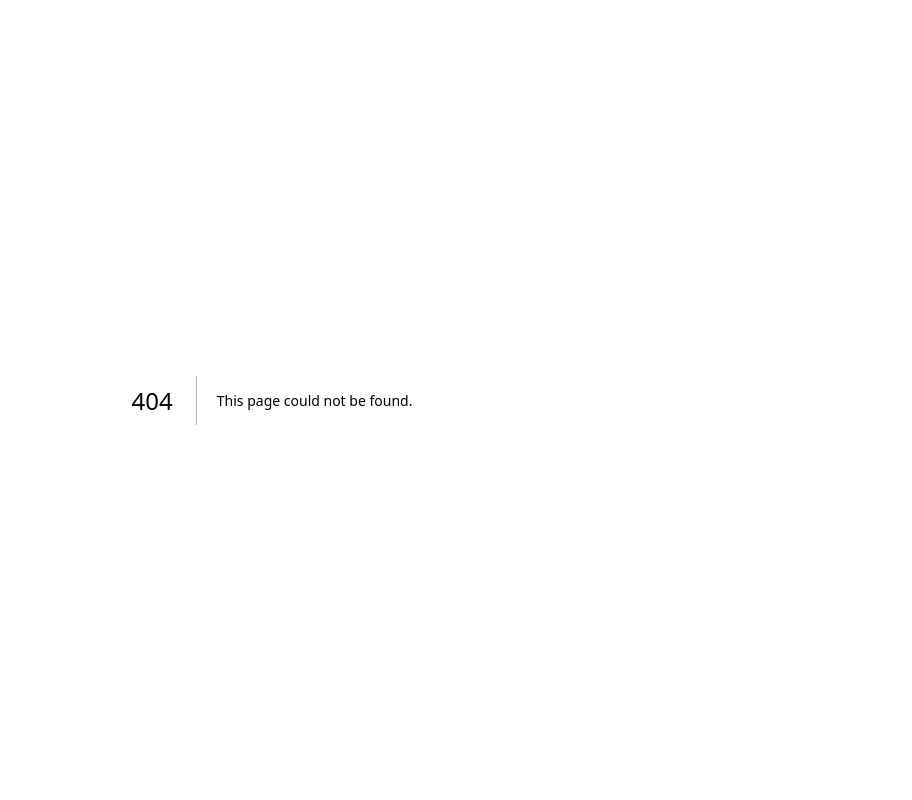
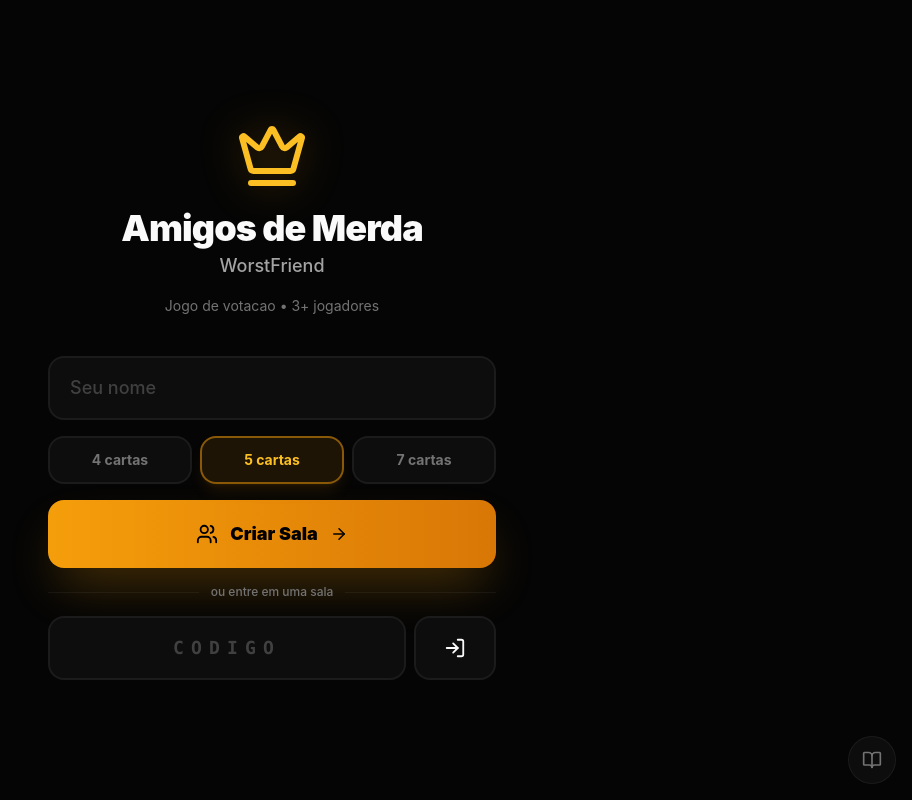
Before and after one commit to otaviozanon/WorstFriend, a Next.js app: page / in a window 1280 px wide. Before the commit this address had no page. Shown: the whole page, without its empty margins (368-1280 px from the left). Built offline with nearby package versions, Linux system fonts and the light colour scheme; no server answers.

Commit message:
feat: home page with create/join room and rules modal

```diff
--- /dev/null
+++ b/src/app/page.tsx
@@ -0,0 +1,111 @@
+"use client";
+
+import { useEffect, useState, useCallback } from "react";
+import { useRouter } from "next/navigation";
+import { connectSocket, getSocket } from "@/lib/socket";
+import { setupSocketListeners, useGameStore } from "@/lib/store";
+import { Room } from "@/game-engine/types";
+import { Crown, Users, LogIn, ArrowRight } from "lucide-react";
+import RulesModal from "@/components/rules-modal";
+
+export default function HomePage() {
+  const router = useRouter();
+  const [name, setName] = useState("");
+  const [roomCode, setRoomCode] = useState("");
+  const [cardsToWin, setCardsToWin] = useState<number>(5);
+  const { error, setError } = useGameStore();
+
+  useEffect(() => { setupSocketListeners(); connectSocket(); }, []);
+
+  useEffect(() => {
+    const socket = getSocket();
+    function onRoomState(room: Room) { router.push(`/sala/${room.code}`); }
+    socket.on("room:state", onRoomState);
+    return () => { socket.off("room:state", onRoomState); };
+  }, [router]);
+
+  const handleCreate = useCallback(() => {
+    if (!name.trim()) { setError("Digite seu nome"); return; }
+    getSocket().emit("room:create", { playerName: name.trim() });
+  }, [name, setError]);
+
+  const handleJoin = useCallback(() => {
+    if (!name.trim()) { setError("Digite seu nome"); return; }
+    if (!roomCode.trim()) { setError("Digite o codigo da sala"); return; }
+    getSocket().emit("room:join", { roomCode: roomCode.trim().toUpperCase(), playerName: name.trim() });
+  }, [name, roomCode, setError]);
+
+  return (
+    <main className="min-h-dvh flex items-center justify-center p-4 bg-surface">
+      <div className="w-full max-w-md space-y-10 animate-fade-in">
+        <div className="text-center space-y-4">
+          <div className="flex justify-center">
+            <Crown size={72} className="text-brand-light animate-float drop-shadow-[0_0_20px_rgba(245,158,11,0.3)]" />
+          </div>
+          <div>
+            <h1 className="text-4xl font-black text-text-primary tracking-tight">
+              Amigos de Merda
+            </h1>
+            <p className="text-text-secondary text-lg mt-1 font-medium">WorstFriend</p>
+          </div>
+          <p className="text-text-muted text-sm">Jogo de votacao • 3+ jogadores</p>
+        </div>
+
+        <div className="space-y-4">
+          <input
+            className="w-full px-5 py-4 rounded-2xl bg-surface-raised border-2 border-border text-text-primary
+                       placeholder:text-text-muted/50 focus:outline-none focus:border-brand/40 focus:bg-surface-card
+                       transition-all duration-300 text-lg font-medium touch-target"
+            placeholder="Seu nome" value={name} onChange={(e) => setName(e.target.value)} maxLength={20}
+          />
+
+          <div className="flex gap-2">
+            {[4, 5, 7].map((n) => (
+              <button key={n} onClick={() => setCardsToWin(n)}
+                className={`flex-1 flex items-center justify-center gap-1 px-4 py-3 rounded-2xl border-2 text-sm font-bold transition-all duration-300 touch-target ${
+                  cardsToWin === n ? "border-brand/50 bg-brand/10 text-brand-light shadow-lg shadow-brand/10" : "border-border bg-surface-raised text-text-muted hover:border-border"
+                }`}>
+                {n} cartas
+              </button>
+            ))}
+          </div>
+
+          <button onClick={handleCreate}
+            className="w-full flex items-center justify-center gap-3 px-6 py-5 rounded-2xl
+                       bg-gradient-to-r from-brand to-brand-dark hover:from-brand-light hover:to-brand
+                       active:scale-[0.98] text-black font-black text-lg
+                       transition-all duration-200 touch-target shadow-2xl shadow-brand/30">
+            <Users size={22} />Criar Sala<ArrowRight size={18} />
+          </button>
+
+          <div className="flex items-center gap-3">
+            <div className="flex-1 h-px bg-white/5" />
+            <span className="text-text-muted text-xs font-medium">ou entre em uma sala</span>
+            <div className="flex-1 h-px bg-white/5" />
+          </div>
+
+          <div className="flex gap-2">
+            <input
+              className="flex-1 px-5 py-4 rounded-2xl bg-surface-raised border-2 border-border text-text-primary
+                         placeholder:text-text-muted/50 text-center text-lg font-mono font-bold tracking-[0.4em] uppercase
+                         focus:outline-none focus:border-brand/40 transition-all duration-300 touch-target"
+              placeholder="CODIGO" value={roomCode} onChange={(e) => setRoomCode(e.target.value)} maxLength={6}
+            />
+            <button onClick={handleJoin}
+              className="px-7 py-4 rounded-2xl bg-surface-raised hover:bg-surface-card border-2 border-border hover:border-brand/30
+                         text-text-primary font-bold text-lg transition-all duration-200 active:scale-[0.98] touch-target">
+              <LogIn size={22} />
+            </button>
+          </div>
+        </div>
+
+        {error ? (
+          <div className="px-5 py-4 rounded-2xl bg-accent-danger/10 border-2 border-accent-danger/20 text-accent-danger text-sm font-medium text-center animate-slide-up">
+            {error}
+          </div>
+        ) : null}
+      </div>
+      <RulesModal />
+    </main>
+  );
+}
```
